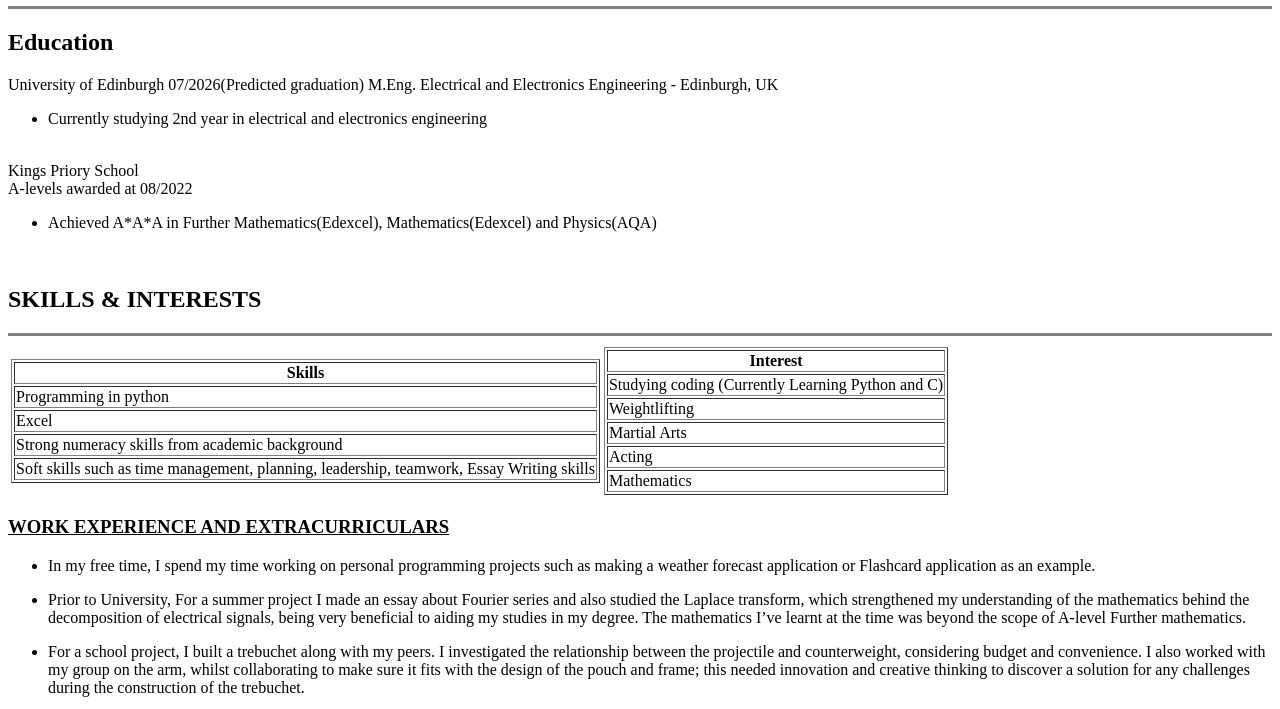
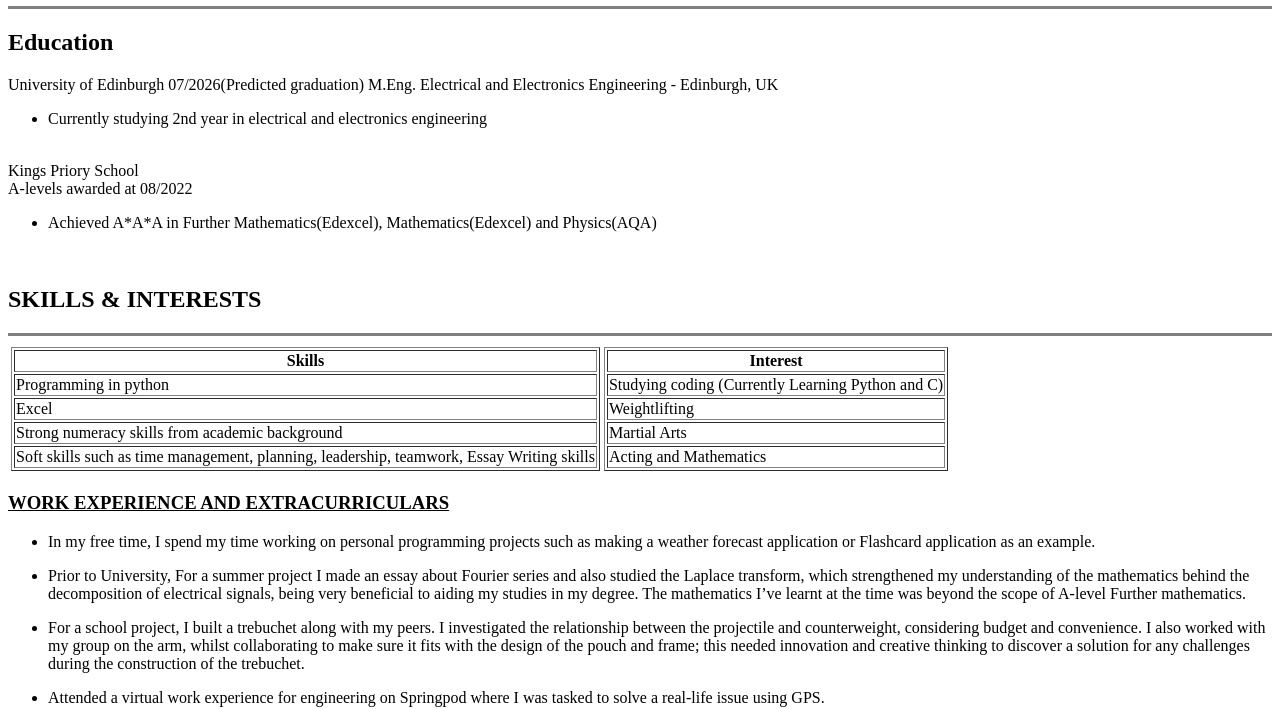
Before and after one commit to HuangerzJ/cv, a plain HTML site: page index.html in a window 1280 px wide. Shown: the part 100-809 px from the top of the page. Drawn offline with Linux system fonts and the light colour scheme.

Commit message:
Update index.html

```diff
--- a/index.html
+++ b/index.html
@@ -72,10 +72,7 @@
                         <td>Martial Arts</td>
                     </tr>
                     <tr>
-                        <td>Acting</td>
-                    </tr>
-                    <tr>
-                        <td>Mathematics</td>
+                        <td>Acting and Mathematics</td>
                     </tr>
                     </tbody>
                 </table>
```
